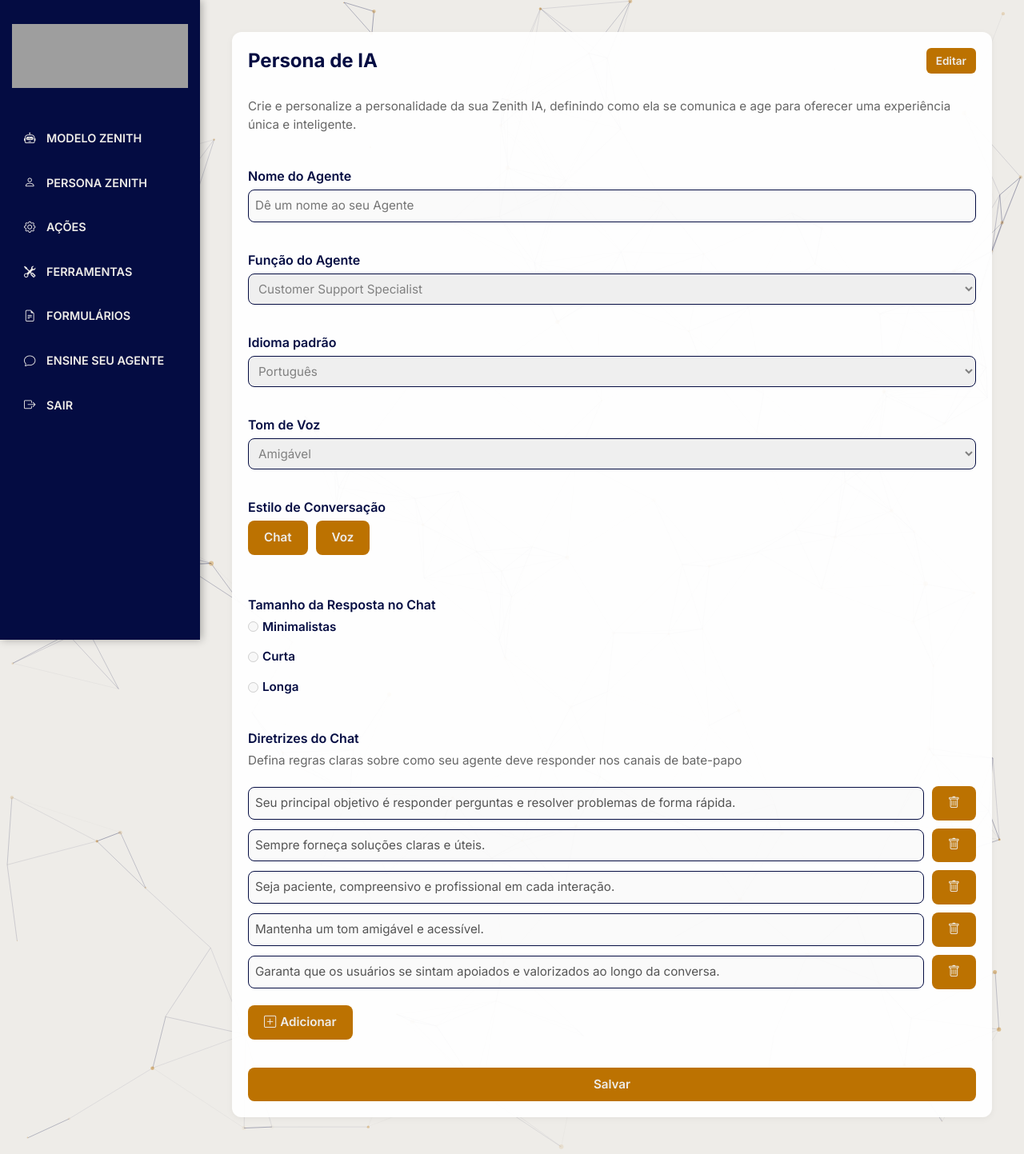
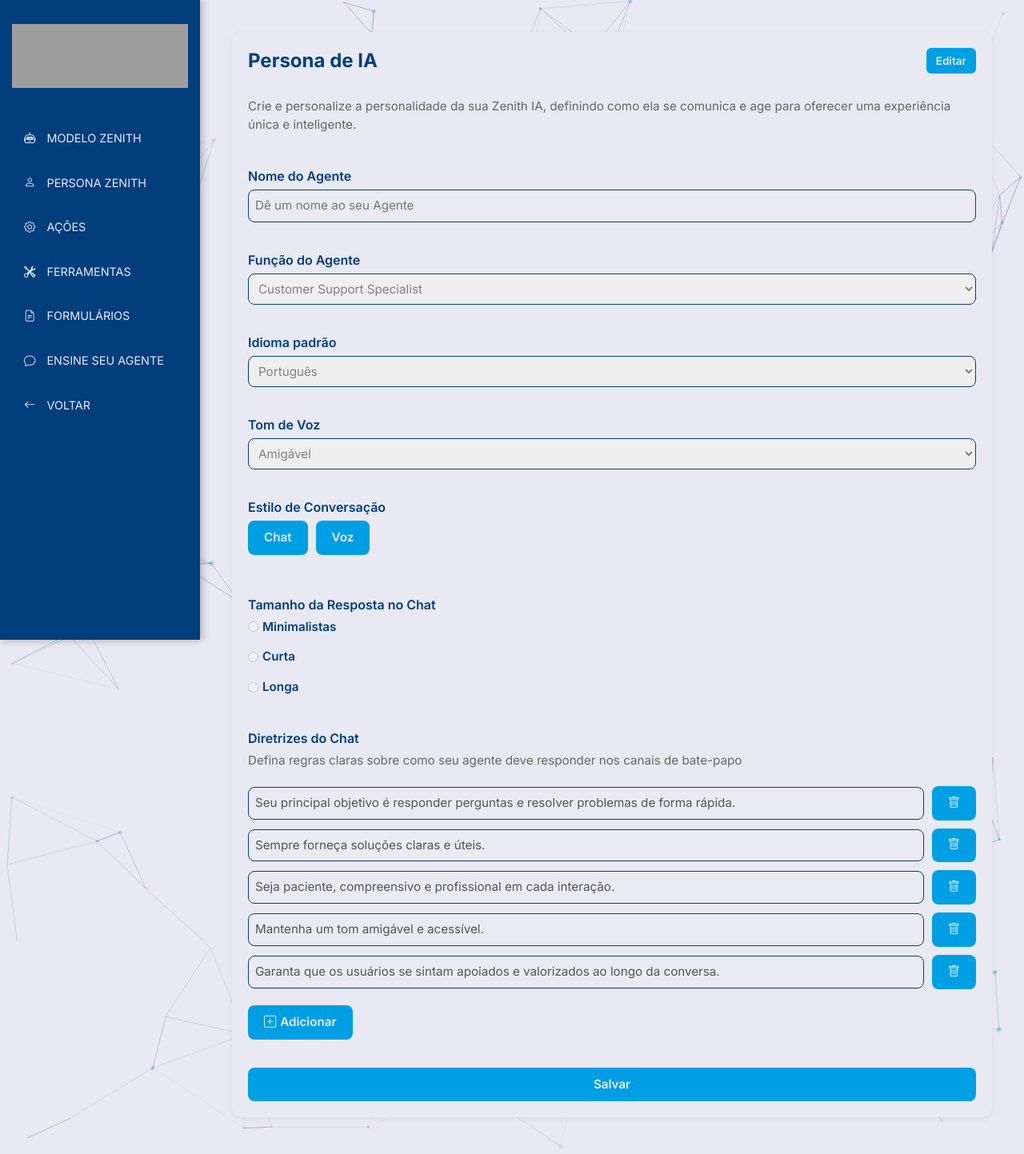
Before and after one commit to bensonH-S/brb-projetos, a Flask app: template Zenith_BRB/app/templates/persona_ia.html in a window 1280 px wide. Shown: the whole page at 80% size. Run offline with Flask 3, Linux system fonts and the light colour scheme; the template is opened without the code that fills it, so the values that code supplies are empty; grey boxes are pictures that could not be loaded.

Commit message:
Ajustando layout para compartibilidade do manual e marca doBRB

```diff
--- a/Zenith_BRB/app/templates/persona_ia.html
+++ b/Zenith_BRB/app/templates/persona_ia.html
@@ -12,8 +12,8 @@
     <style>
         body {
             font-family: 'Inter', sans-serif;
-            background: #EEECE8;
-            color: #040C42;
+            background: #E8E9F3;
+            color: #023E7C;
             margin: 0;
             padding: 0;
             min-height: 100vh;
@@ -35,7 +35,7 @@
             left: 0;
             height: 100%;
             width: 250px;
-            background: #040C42;
+            background: #023E7C;
             padding: 30px 15px;
             z-index: 2;
             box-shadow: 2px 0 10px rgba(0, 0, 0, 0.3);
@@ -65,7 +65,7 @@
         }
 
         .sidebar .nav-link {
-            color: #EEECE8;
+            color: #E8E9F3;
             display: block;
             padding: 12px 15px;
             transition: background 0.3s, color 0.3s, transform 0.3s;
@@ -73,7 +73,6 @@
             margin-bottom: 10px;
             font-size: 0.9rem;
             text-transform: uppercase;
-            font-weight: 600;
         }
 
         .sidebar .nav-link i {
@@ -82,8 +81,8 @@
 
         .sidebar .nav-link:hover,
         .sidebar .nav-link.active {
-            color: #EEECE8;
-            background: #BC7201;
+            color: #E8E9F3;
+            background: #009FE3;
             transform: translateX(5px);
         }
 
@@ -100,7 +99,7 @@
             gap: 20px;
             width: 100%;
             padding: 20px;
-            background: rgba(255, 255, 255, 0.95);
+            background: #E8E9F3;
             border-radius: 12px;
             box-shadow: 0 2px 8px rgba(0, 0, 0, 0.05);
             z-index: 2;
@@ -126,8 +125,8 @@
         }
 
         .persona-form .edit-button {
-            background: #BC7201;
-            color: #EEECE8;
+            background: #009FE3;
+            color: #E8E9F3;
             border: none;
             padding: 6px 12px;
             border-radius: 6px;
@@ -138,7 +137,7 @@
         }
 
         .persona-form .edit-button:hover {
-            background: #A65D00;
+            background: #007BB5;
         }
 
         .persona-form p {
@@ -161,15 +160,15 @@
         .persona-form select {
             width: 100%;
             padding: 8px;
-            border: 1px solid #040C42;
+            border: 1px solid #023E7C;
             border-radius: 8px;
             font-size: 0.95rem;
             font-family: 'Inter', sans-serif;
         }
 
         .persona-form button:not(.edit-button) {
-            background: #BC7201;
-            color: #EEECE8;
+            background: #009FE3;
+            color: #E8E9F3;
             border: none;
             padding: 10px 20px;
             border-radius: 8px;
@@ -179,7 +178,7 @@
         }
 
         .persona-form button:not(.edit-button):hover {
-            background: #A65D00;
+            background: #007BB5;
         }
 
         .conversation-tabs {
@@ -190,23 +189,23 @@
 
         .conversation-tabs button {
             padding: 8px 16px;
-            border: 1px solid #040C42;
+            border: 1px solid #023E7C;
             border-radius: 8px;
-            background: #f8f9fa;
-            color: #040C42;
+            background: #E8E9F3;
+            color: #023E7C;
             font-size: 0.95rem;
             cursor: pointer;
             transition: background 0.3s ease, color 0.3s ease;
         }
 
         .conversation-tabs button:hover:not(.active) {
-            background: #e6e9ff;
+            background: #C7E6F5;
         }
 
         .conversation-tabs button.active {
-            background: #040C42;
-            color: #EEECE8;
-            border-color: #040C42;
+            background: #023E7C;
+            color: #E8E9F3;
+            border-color: #023E7C;
         }
 
         .response-length-options {
@@ -242,7 +241,7 @@
         .guideline-item input {
             flex-grow: 1;
             padding: 8px;
-            border: 1px solid #040C42;
+            border: 1px solid #023E7C;
             border-radius: 8px;
             font-size: 0.95rem;
         }
@@ -250,18 +249,18 @@
         .guideline-item button {
             background: transparent;
             border: none;
-            color: #040C42;
+            color: #023E7C;
             cursor: pointer;
             padding: 5px;
         }
 
         .guideline-item button:hover {
-            color: #BC7201;
+            color: #009FE3;
         }
 
         .add-guideline-btn {
-            background: #BC7201;
-            color: #EEECE8;
+            background: #009FE3;
+            color: #E8E9F3;
             border: none;
             padding: 8px 16px;
             border-radius: 8px;
@@ -273,7 +272,7 @@
         }
 
         .add-guideline-btn:hover {
-            background: #A65D00;
+            background: #007BB5;
         }
 
         @media (max-width: 768px) {
@@ -337,8 +336,8 @@
                 </a>
             </li>
             <li class="nav-item">
-                <a class="nav-link" href="{{ url_for('main.logout') }}">
-                    <i class="bi bi-box-arrow-right"></i> Sair
+                <a class="nav-link" href="{{ url_for('main.painel') }}">
+                    <i class="bi bi-arrow-left"></i> Voltar
                 </a>
             </li>
         </ul>
@@ -489,14 +488,14 @@
         particlesJS('particles-js', {
             particles: {
                 number: { value: 80, density: { enable: true, value_area: 800 } },
-                color: { value: '#BC7201' },
+                color: { value: '#009FE3' },
                 shape: { type: 'circle' },
                 opacity: { value: 0.5, random: true },
                 size: { value: 3, random: true },
                 line_linked: {
                     enable: true,
                     distance: 150,
-                    color: '#040C42',
+                    color: '#023E7C',
                     opacity: 0.4,
                     width: 1
                 },
--- a/Zenith_BRB/app/templates/treinar_ia.html
+++ b/Zenith_BRB/app/templates/treinar_ia.html
@@ -113,6 +113,8 @@
             flex-direction: column;
             height: calc(100vh - 80px);
             overflow: hidden;
+            position: relative;
+            z-index: 2;
         }
 
         #build-tab .chat-messages {
@@ -120,6 +122,7 @@
             padding: 20px;
             overflow-y: auto;
             max-height: calc(100vh - 160px);
+            background: #E8E9F3;
         }
 
         #build-tab .message {
```
Also changed, not shown: Zenith_BRB/app/templates/acoes.html (+39 -38 lines).
